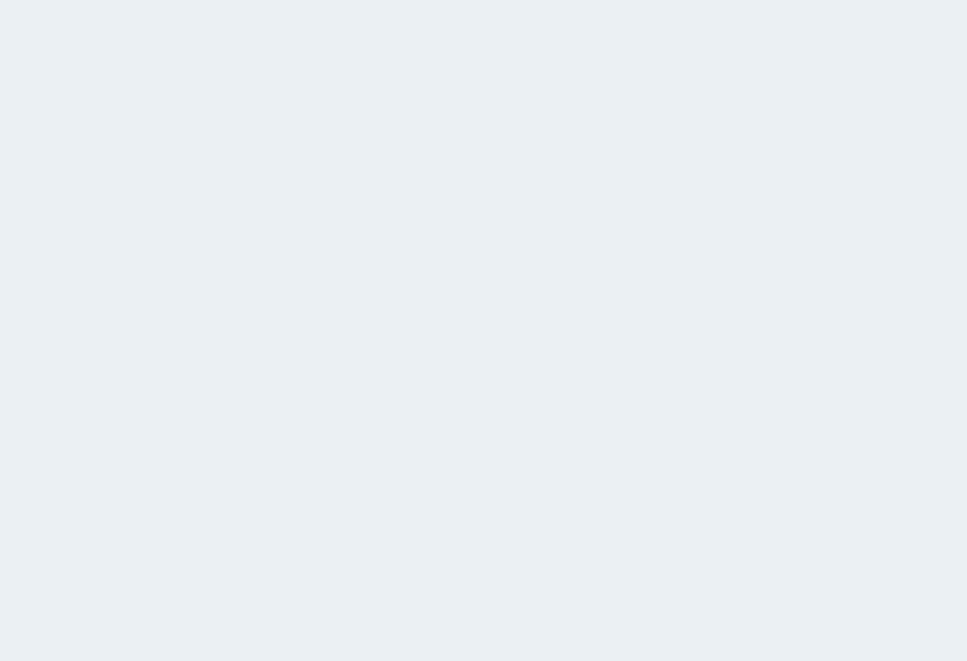
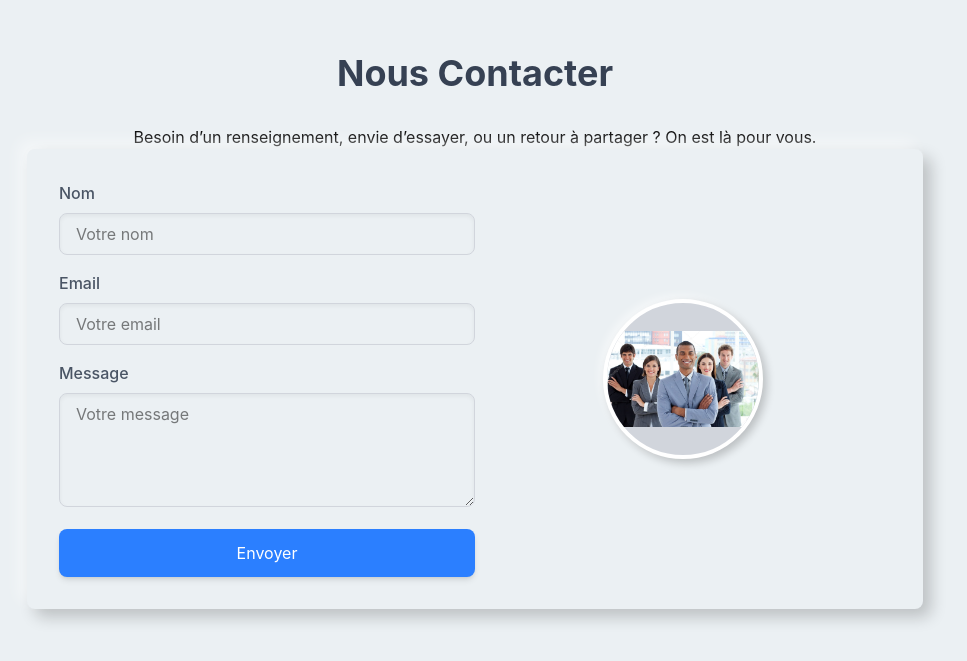
Before and after one commit to Kaylana1968/knillv-landing-page, a Next.js app: page / in a window 1280 px wide. Shown: the part 2555-3216 px from the top of the page, without its empty margins (165-1132 px from the left). Before the commit the page ends 2486 px from the top, so only its background shows below. Built offline with nearby package versions, Linux system fonts and the light colour scheme.

Commit message:
add contact section

```diff
--- a/app/page.tsx
+++ b/app/page.tsx
@@ -7,6 +7,7 @@ import caisse from "@/public/caisse.png";
 import fonct1 from "@/public/fonct1.png";
 import fonct2 from "@/public/fonct2.png";
 import fonct3 from "@/public/fonct3.png";
+import photo from "@/public/photo.png";
 
 
 export default function Page() {
@@ -154,9 +155,75 @@ export default function Page() {
                 <p className="text-gray-300 text-base mt-20 text-center">
                     Profitez d’un mois gratuit sans engagement. Annulable à tout moment avant la fin de la période d’essai.
                 </p>
-
-
             </section>
+            <section
+    id="nous-contacter"
+    className="flex flex-col items-center justify-center h-screen px-6 bg-[#ebf0f3]"
+>
+    <h2 className="text-4xl font-bold text-gray-700 mb-8">Nous Contacter</h2>
+    <p> Besoin d’un renseignement, envie d’essayer, ou un retour à partager ? On est là pour vous.</p>
+    <div className="flex flex-row items-center justify-between p-8 rounded-lg shadow-[8px_8px_16px_rgba(0,0,0,0.2),-8px_-8px_16px_rgba(255,255,255,0.5)] bg-[#ebf0f3] w-full max-w-4xl">
+        {/* Formulaire */}
+        <form className="flex flex-col w-1/2">
+            <div className="mb-4">
+                <label htmlFor="name" className="block text-gray-600 font-medium mb-2">
+                    Nom
+                </label>
+                <input
+                    type="text"
+                    id="name"
+                    name="name"
+                    className="w-full px-4 py-2 rounded-lg bg-[#ebf0f3] shadow-inner border border-gray-300 focus:outline-none focus:ring-2 focus:ring-blue-500"
+                    placeholder="Votre nom"
+                    required
+                />
+            </div>
+            <div className="mb-4">
+                <label htmlFor="email" className="block text-gray-600 font-medium mb-2">
+                    Email
+                </label>
+                <input
+                    type="email"
+                    id="email"
+                    name="email"
+                    className="w-full px-4 py-2 rounded-lg bg-[#ebf0f3] shadow-inner border border-gray-300 focus:outline-none focus:ring-2 focus:ring-blue-500"
+                    placeholder="Votre email"
+                    required
+                />
+            </div>
+            <div className="mb-4">
+                <label htmlFor="message" className="block text-gray-600 font-medium mb-2">
+                    Message
+                </label>
+                <textarea
+                    id="message"
+                    name="message"
+                    rows="4"
+                    className="w-full px-4 py-2 rounded-lg bg-[#ebf0f3] shadow-inner border border-gray-300 focus:outline-none focus:ring-2 focus:ring-blue-500"
+                    placeholder="Votre message"
+                    required
+                ></textarea>
+            </div>
+            <button
+                type="submit"
+                className="w-full bg-blue-500 text-white px-6 py-3 rounded-lg shadow-md hover:bg-blue-600 transition duration-300"
+            >
+                Envoyer
+            </button>
+        </form>
+        <div className="flex items-center justify-center w-1/2">
+            <div className="w-40 h-40 rounded-full bg-gray-300 flex items-center justify-center shadow-[4px_4px_8px_rgba(0,0,0,0.2),-4px_-4px_8px_rgba(255,255,255,0.5)] overflow-hidden border-4 border-white transition-transform duration-300 hover:scale-105">
+                <Image
+                    src={photo.src}
+                    alt="Photo"
+                    width={160}
+                    height={160}
+                    className="object-cover"
+                />
+            </div>
+        </div>
+            </div>
+        </section>
         </main>
     );
 }
```
Also changed, not shown: public/photo.png (added).
